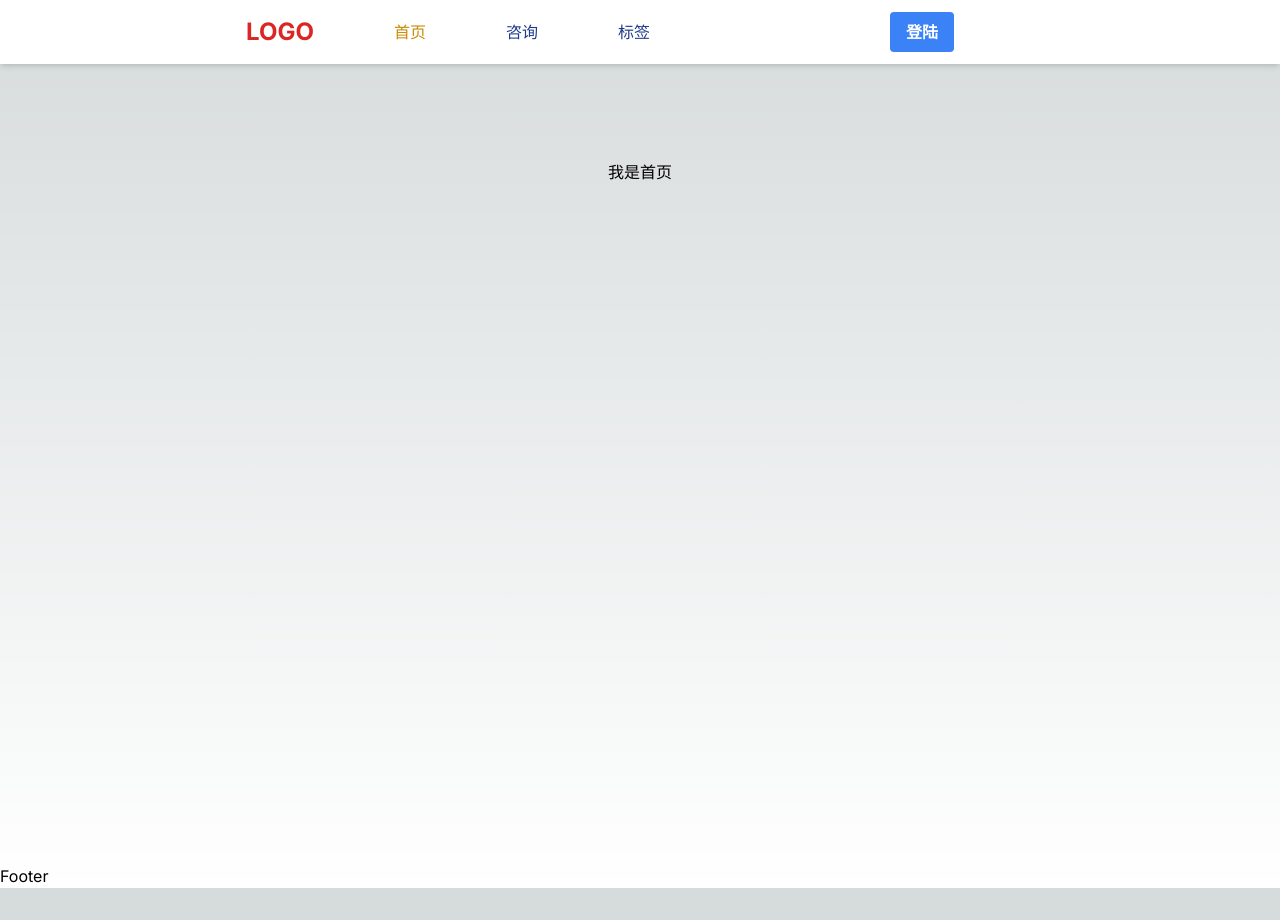
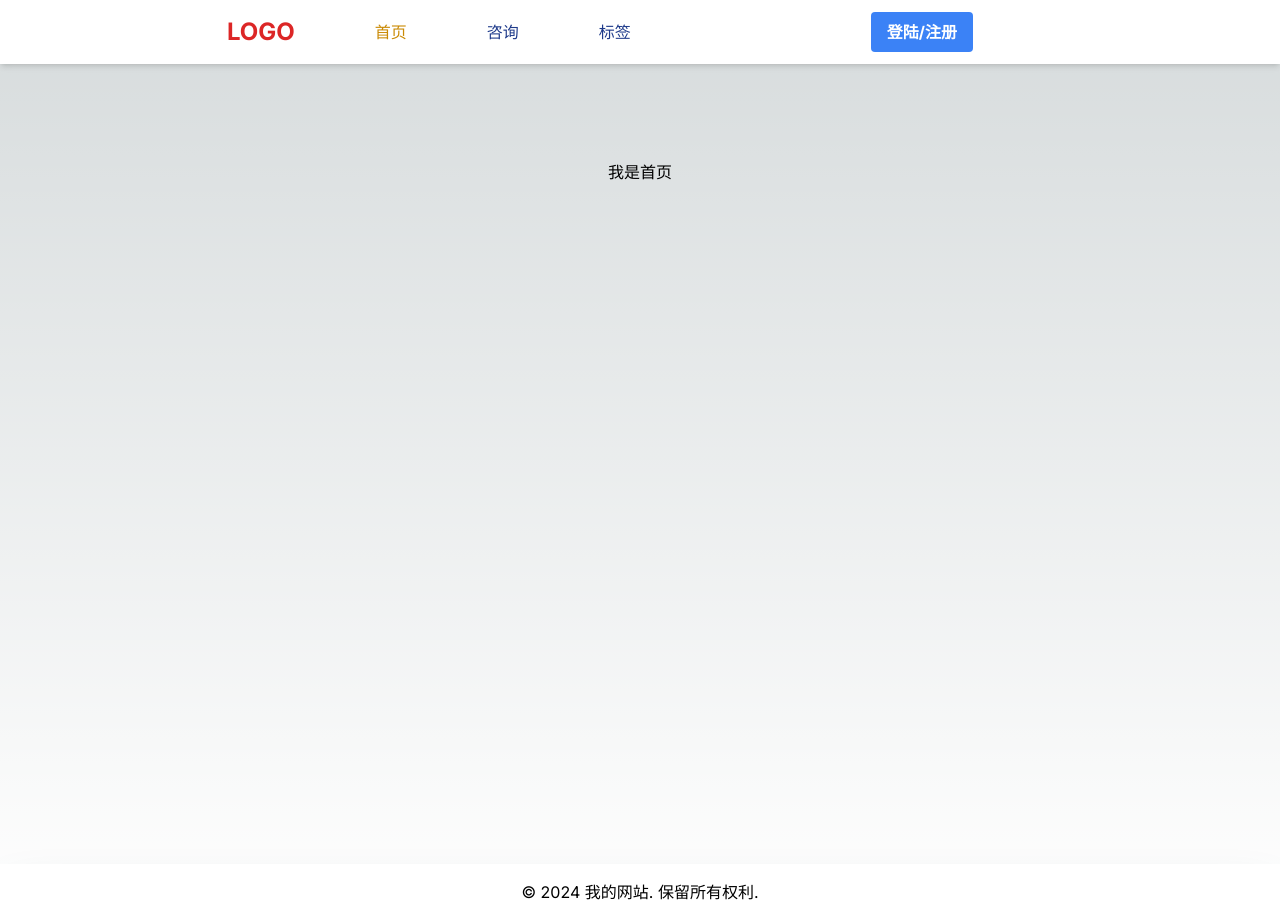
Before and after one commit to PengchengPtc/next-learning, a Next.js app: page / in a window 1280 px wide. Before the commit the page ends 888 px from the top, so only its background shows below. Built offline with nearby package versions, Linux system fonts and the light colour scheme.

Commit message:
完善footer

```diff
--- a/app/components/Footer/index.tsx
+++ b/app/components/Footer/index.tsx
@@ -1,5 +1,9 @@
 import React from "react";
 
 export default function Footer() {
-  return <div>Footer</div>;
+  return (
+    <div className="bg-white p-4 text-center text-black shadow-2xl">
+      <p>&copy; {new Date().getFullYear()} 我的网站. 保留所有权利.</p>
+    </div>
+  );
 }
--- a/app/components/LoginModal.tsx
+++ b/app/components/LoginModal.tsx
@@ -29,7 +29,7 @@ export function LoginModal(props: LoginModalProps) {
           message.success("登录成功");
           setIsOpen(false);
         } else {
-          message.error( "登录失败");
+          message.error("登录失败");
         }
       });
   };
@@ -70,7 +70,7 @@ export function LoginModal(props: LoginModalProps) {
 
   return (
     <PTCModal
-      title="登陆"
+      title="手机验证码登陆/注册"
       isOpen={isOpen}
       onClose={() => {
         setIsOpen(false);
--- a/app/components/Navbar/index.tsx
+++ b/app/components/Navbar/index.tsx
@@ -38,7 +38,7 @@ export default function Navbar() {
             setIsOpen(true);
           }}
         >
-          登陆
+          登陆/注册
         </PTCButton>
       </section>
       <LoginModal isOpen={isOpen} setIsOpen={setIsOpen} />
```
